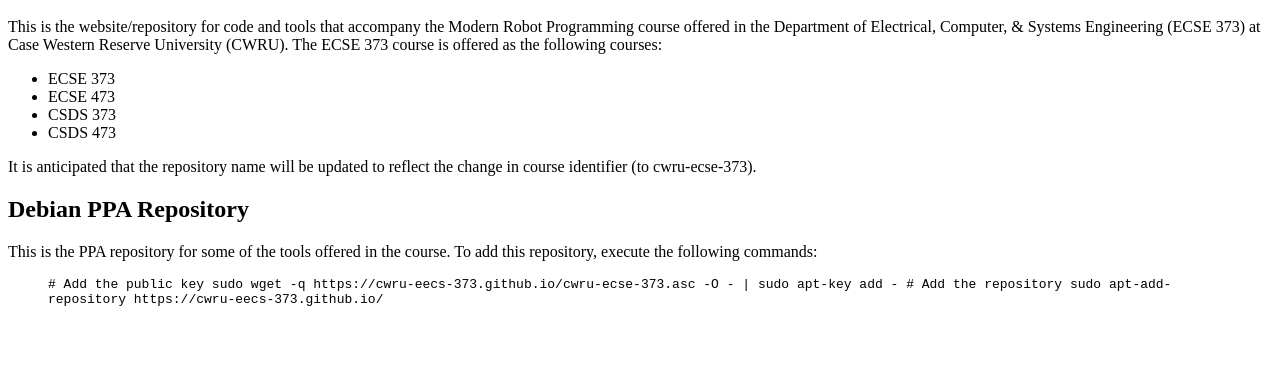
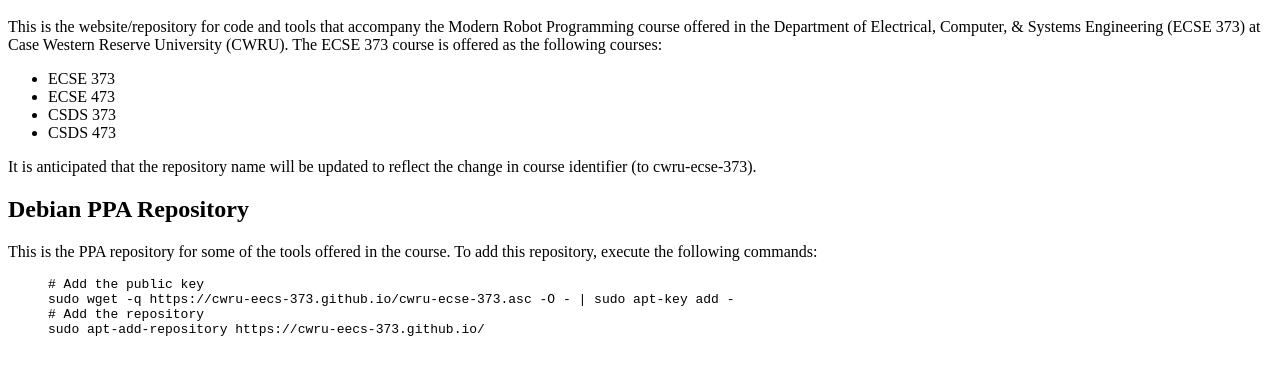
Before and after one commit to cwru-ecse-373/cwru-ecse-373.github.io, a plain HTML site: page index.html in a window 1280 px wide. Shown: the part 48-422 px from the top of the page. Drawn offline with Linux system fonts and the light colour scheme.

Commit message:
Fixed repo instructions formatting

```diff
--- a/index.html
+++ b/index.html
@@ -21,10 +21,10 @@
 
     <blockquote>
         <code>
-            # Add the public key
-            sudo wget -q https://cwru-eecs-373.github.io/cwru-ecse-373.asc -O - | sudo apt-key add -
-            # Add the repository
-            sudo apt-add-repository https://cwru-eecs-373.github.io/
+            # Add the public key<br />
+            sudo wget -q https://cwru-eecs-373.github.io/cwru-ecse-373.asc -O - | sudo apt-key add -<br />
+            # Add the repository<br />
+            sudo apt-add-repository https://cwru-eecs-373.github.io/<br />
         </code>
     </blockquote>
 </body>
```
